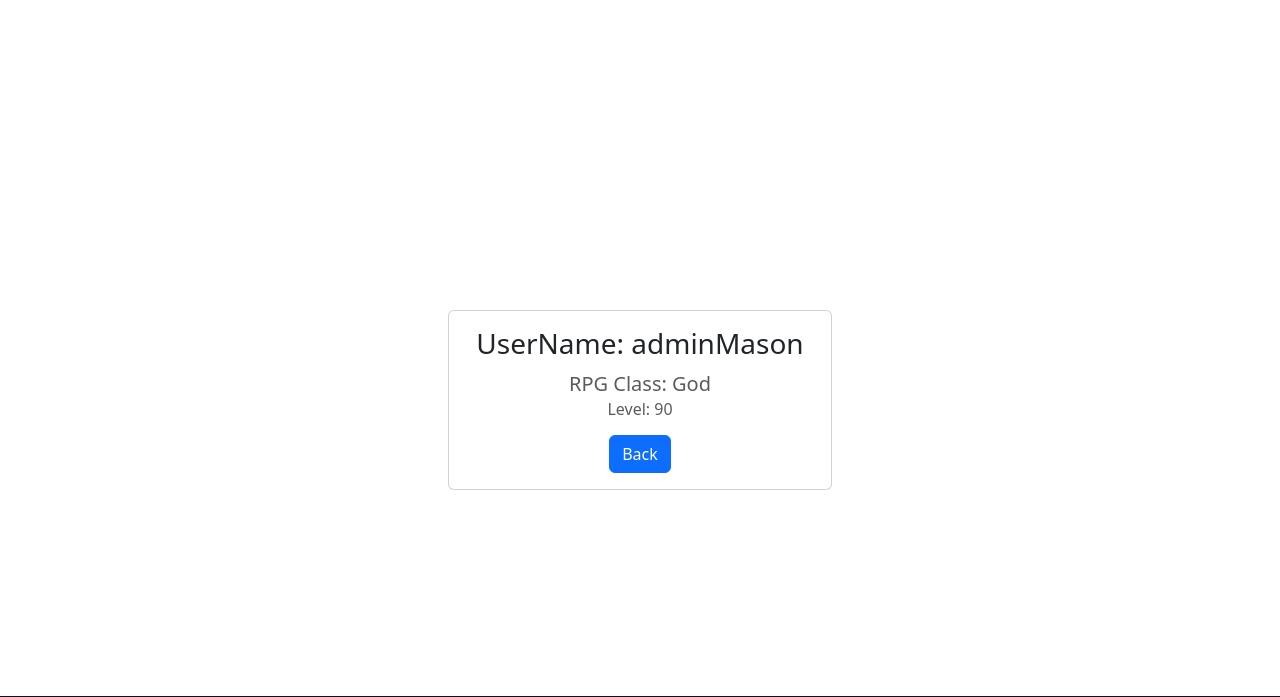
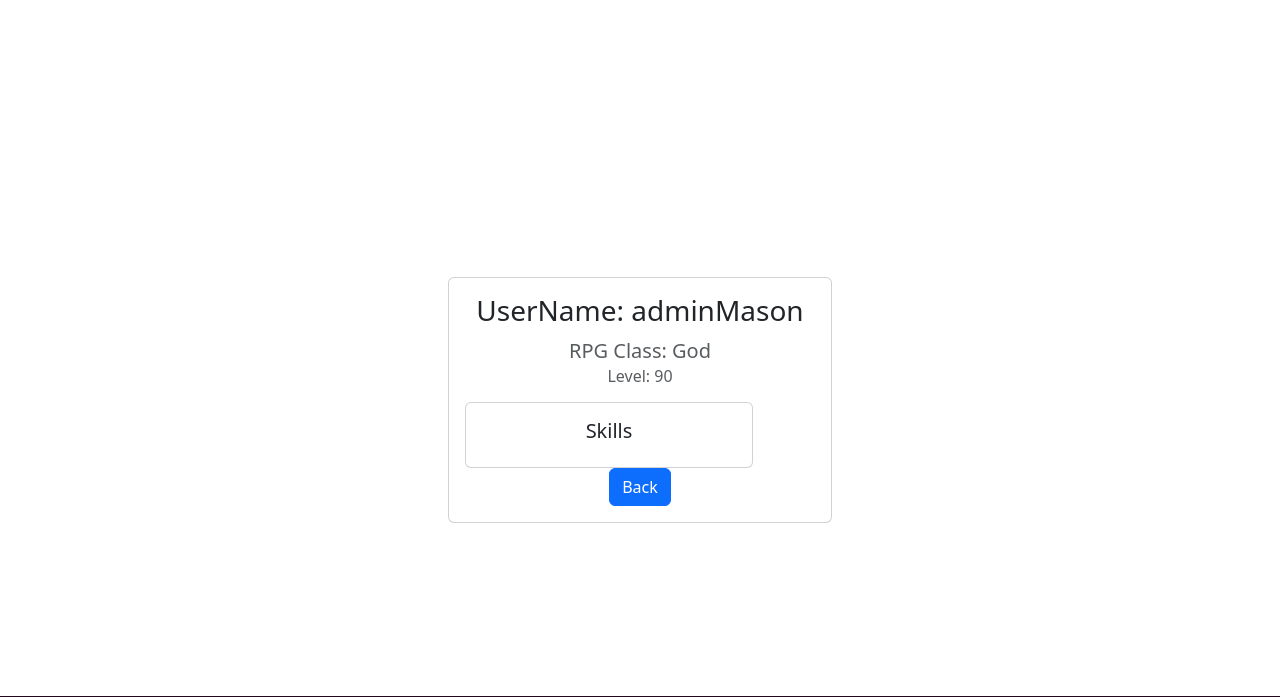
Before and after one commit to MasonScarbro/CodeRPG-Site, a Django app: page /CodeRPGappMain/profile/ in a window 1280 px wide. Shown: the top 697 px of the page. Run offline with Django 4.2, Linux system fonts and the light colour scheme; a user stored in the database is signed in; data comes from the database, SQL or seed files in the repository; both versions use the stored data as it was after the commit; some libraries are stand-ins or nearby versions.

Commit message:
added skills, styling tba

```diff
--- a/CodeRPGappMain/models.py
+++ b/CodeRPGappMain/models.py
@@ -3,12 +3,25 @@ from django.contrib.auth.models import User
 from django.db.models.signals import post_save
 from django.dispatch import receiver
 
+
 # Create your models here.
+class Skill(models.Model):
+    name = models.CharField(max_length=100)
+
+    def __str__(self):
+        return str(self.user)
+
 
 class Profile(models.Model):
     user = models.OneToOneField(User, null=True, on_delete=models.CASCADE)
     rpg_class = models.CharField(max_length=100, default='Warrior')
     level = models.IntegerField(default=1)
+    #skills List
+    skills = models.ManyToManyField(Skill)
+    def add_skill(self, skill_name):
+        skill, created = Skill.objects.get_or_create(name=skill_name)
+        self.skills.add(skill)
+    #end skills List
     markComplete_1 = models.BooleanField(default=False)
 
     def __str__(self):
--- a/CodeRPGappMain/templates/registration/user_profile.html
+++ b/CodeRPGappMain/templates/registration/user_profile.html
@@ -17,6 +17,15 @@ href="{% static 'CodeRPGappMain/css/bootstrap.css' %}"
             {% if page_user.level %}
             <h6 class="card-subtitle mb-3 text-muted">Level: {{ page_user.level }}</h6>
             {% endif %}
+            <div class="card" style="width: 18rem;">
+              <div class="card-body">
+                <h5 class="card-title">Skills</h5>
+                {% for skill in skills.all %}
+                <li>{{ skill.name }}</li>
+                {% endfor %}
+              </div>
+            </div>
+
             <a href="/" class="btn btn-primary">Back</a>
         </div>
     </div>
--- a/CodeRPGappMain/views.py
+++ b/CodeRPGappMain/views.py
@@ -72,6 +72,7 @@ class ShowProfilePageView(generic.DetailView):
         context['last_name'] = user.last_name
 
         profile = self.get_object()
+        context['skills'] = profile.skills
         context['level'] = profile.level
         return context
 
@@ -105,8 +106,8 @@ def update_MarkComplete_Game(request):
         profile = Profile.objects.get(user=request.user) #profile object
         markComplete_1 = True; #level context from the profile
         profile.markComplete_1 = markComplete_1
+        profile.add_skill('The Basics')
         profile.save()
-
         response_data = {'markComplete_1': markComplete_1}
         return JsonResponse(response_data)
 
--- a/static/CodeRPGappMain/js/game.js
+++ b/static/CodeRPGappMain/js/game.js
@@ -14,6 +14,7 @@ console.log(level);
 //on click send a post request to the update level function, handles leveling up the current user
 $('#markComplete').on('click', function(e){
     e.preventDefault();
+    markComplete.setAttribute('disabled', 'disabled');
     $.ajax({
         type: 'POST',
         url: 'update-level',
```
Also changed, not shown: CodeRPGappMain/migrations/0007_skill_profile_skills.py (added), db.sqlite3.
